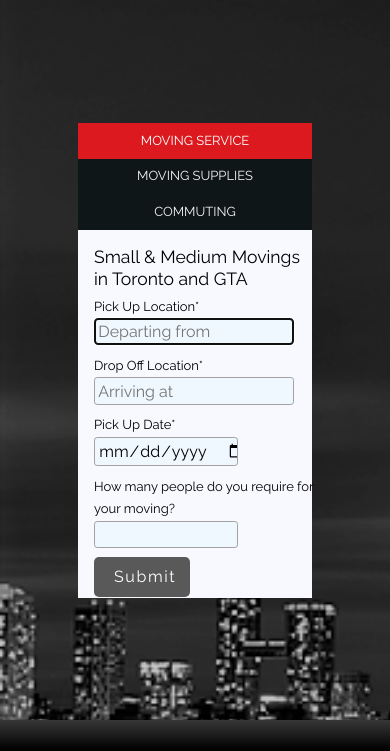
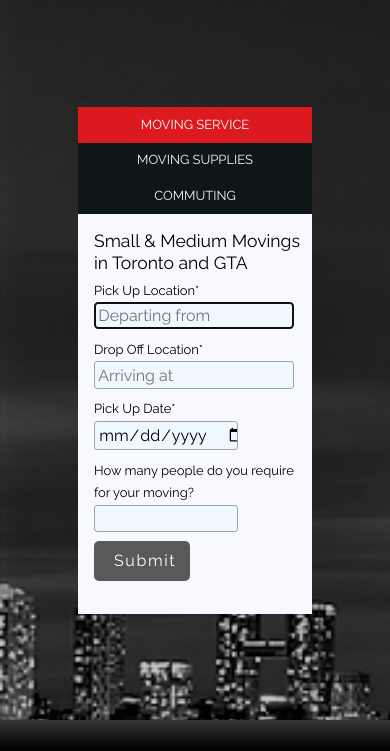
Before and after one commit to dalejomoreno/muvic, a PHP site: page / in a window 390 px wide. Shown: the part 84-835 px from the top of the page. Run offline with PHP 8.4, Linux system fonts and the light colour scheme.

Commit message:
Responsive Container
The height in the container was increased to responsive design

```diff
--- a/css/styles.css
+++ b/css/styles.css
@@ -191,7 +191,7 @@
     }
     .container .subcontainer{
         background-color: ghostwhite;
-        min-height: 23em;
+        min-height: 25em;
         position: relative;
 
     }
@@ -207,6 +207,7 @@
     }
     .subcontainer-label{
         font-size: 13px;
+        padding-right: 0.5em;
     }
     .block-h3{
         margin: 0em 0em 0.3em 0em;
```
